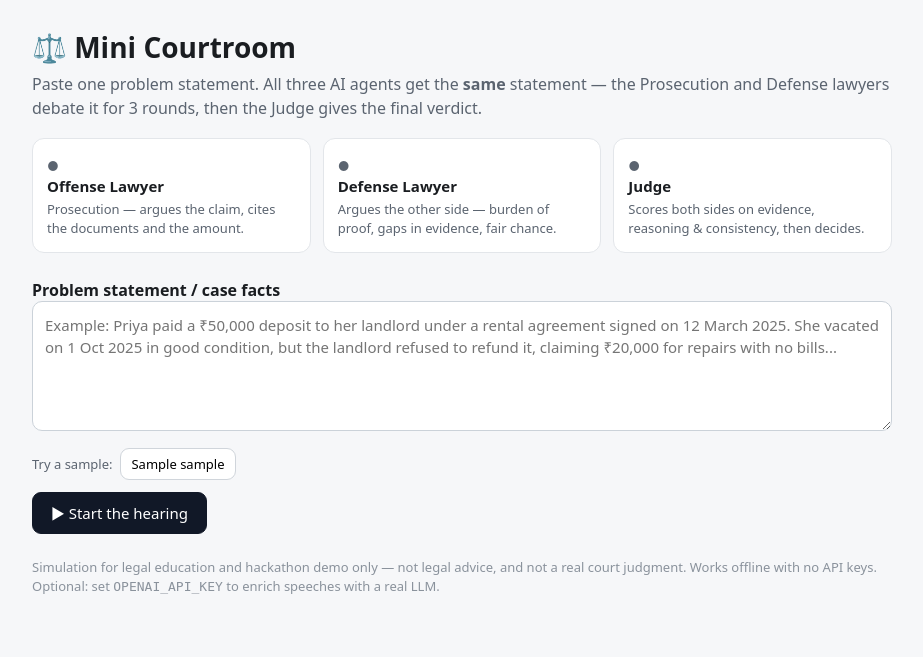
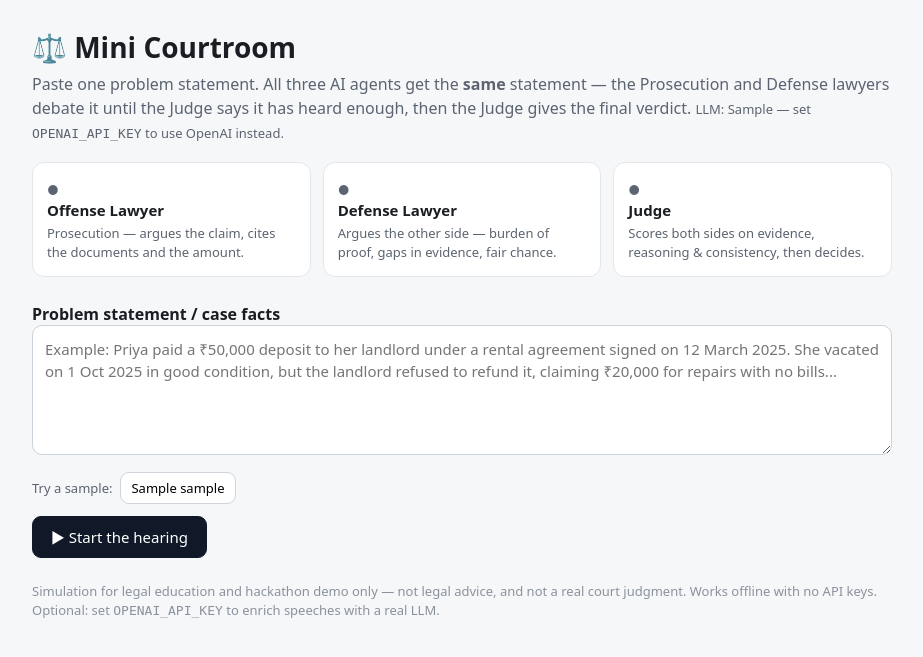
Before and after one commit to likhithpodugu/mini-courtroom-ai-agents, a Python web app: template templates/index.html in a window 1280 px wide. Shown: the top 657 px of the page, without its empty margins (178-1101 px from the left). Run offline with Jinja, Linux system fonts and the light colour scheme; the template is opened without the code that fills it: most values are stand-ins (such as "Sample title", 1, 10 or a date in 2020).

Commit message:
Add real LLM + Judge-controlled dynamic debate
- llm.py: real LLM client — OpenAI when OPENAI_API_KEY is set,
  otherwise free no-key Pollinations API; per-speech local fallback
- Debate no longer fixed at 3 rounds: Judge checks after every
  rebuttal round (rubric margin + LLM Judge vote) and stops it when
  enough; min 2, max 6 rounds. Clear cases stop at 2, thin cases run
  to 4-5 (verified live: rent case ran 5 rounds on LLM Judge votes)
- Side-swap guard: an LLM speech claiming the other party is
  discarded for the local engine speech (caught live: Defense had
  claimed to represent the claimant); prompts now name each client
- CLI/API/UI show llm provider, rounds held, stopped-by and
  per-speech source; --no-llm and --max-rounds flags
- 10 tests passing, incl. dead-LLM fallback and side-swap tests

```diff
--- a/templates/index.html
+++ b/templates/index.html
@@ -47,7 +47,8 @@
   <header>
     <h1>⚖️ Mini Courtroom</h1>
     <p class="sub">Paste one problem statement. All three AI agents get the <b>same</b> statement —
-    the Prosecution and Defense lawyers debate it for 3 rounds, then the Judge gives the final verdict.</p>
+    the Prosecution and Defense lawyers debate it until the Judge says it has heard enough, then the Judge gives the final verdict.
+    <span class="meta">LLM: {{ llm_provider }} — set <code>OPENAI_API_KEY</code> to use OpenAI instead.</span></p>
     <div class="agents">
       <div class="agent"><b><span class="dot-p">●</span> Offense Lawyer</b><span>Prosecution — argues the claim, cites the documents and the amount.</span></div>
       <div class="agent"><b><span class="dot-d">●</span> Defense Lawyer</b><span>Argues the other side — burden of proof, gaps in evidence, fair chance.</span></div>
@@ -101,8 +102,10 @@ function render(d) {
     <p><b>Issue:</b> ${s.issue} &nbsp;|&nbsp; <b>${s.plaintiff}</b> vs <b>${s.defendant}</b>
     ${s.amounts.length ? ` &nbsp;|&nbsp; <b>Amount:</b> ${s.amounts.join(', ')}` : ''}
     ${s.documents.length ? ` &nbsp;|&nbsp; <b>Documents:</b> ${s.documents.join(', ')}` : ''}</p></div>`;
+  const lastCheck = d.judge_checks[d.judge_checks.length - 1];
+  h += `<div class="card"><b>⚖ The Judge stopped the debate after round ${d.rounds_held}</b> — ${lastCheck ? lastCheck.reason : ''}<br><span class="meta">LLM: ${d.llm_provider} · Debate ran ${d.rounds_held} round(s) (min 2, max 6) · ${d.judge_checks.length} judge check(s)</span></div>`;
   h += '<h2>Debate transcript</h2>';
-  d.transcript.forEach(t => { h += `<div class="speech ${cls(t.speaker)}"><h3>${t.speaker} — ${t.role} <small>· Round ${t.round_no}: ${t.round_name}</small></h3><p>${t.text}</p></div>`; });
+  d.transcript.forEach(t => { h += `<div class="speech ${cls(t.speaker)}"><h3>${t.speaker} — ${t.role} <small>· Round ${t.round_no}: ${t.round_name} · ${t.source === 'local' ? 'local engine' : 'via LLM (' + t.source + ')'}</small></h3><p>${t.text}</p></div>`; });
   h += `<div class="verdict"><h2>⚖ Verdict: ${v.verdict}</h2>
     <div class="scores"><div>Prosecution <b>${v.prosecution_avg}/10</b></div><div>Defense <b>${v.defense_avg}/10</b></div><div>Confidence <b>${v.confidence_pct}%</b></div></div>
     <p><b>Why:</b></p><ul>${v.reasons.map(r => `<li>${r}</li>`).join('')}</ul>
```
